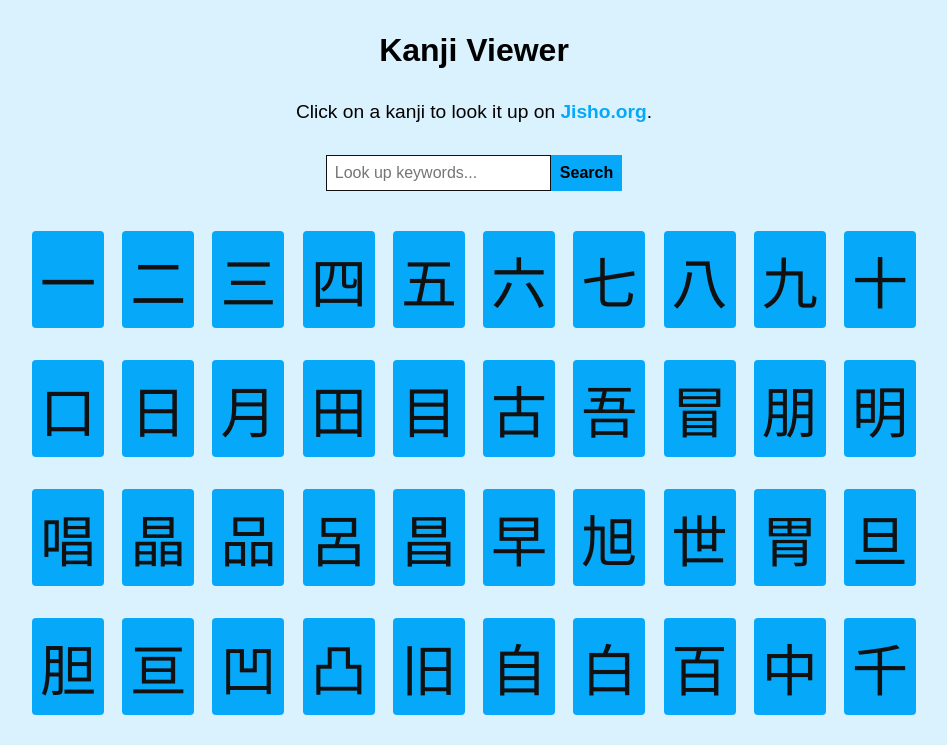
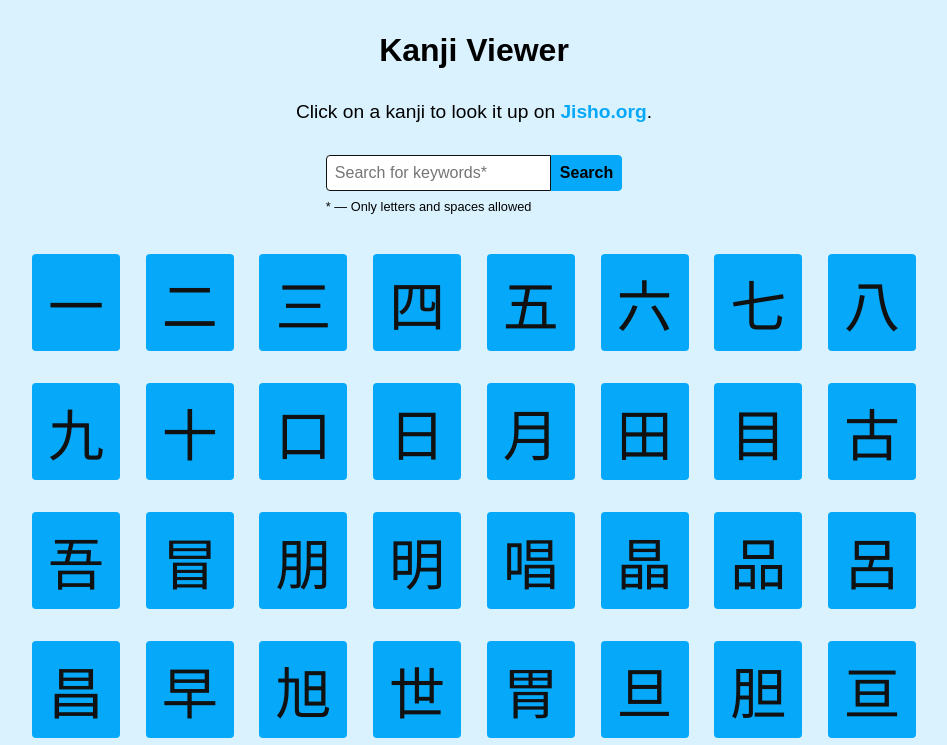
Before and after one commit to Christopher-Cannon/kanji-viewer, a Vue app: page / in a window 1280 px wide. Shown: the top 745 px of the page, without its empty margins (166-1113 px from the left). Built offline with nearby package versions, Linux system fonts and the light colour scheme.

Commit message:
Keyword search is now case-insensitive, add basic search validation, styling update

```diff
--- a/src/App.vue
+++ b/src/App.vue
@@ -28,7 +28,7 @@ export default {
   },
   methods: {
     filterKanji(criteria) {
-      const newKanji = KanjiList.filter(k =>  k.keyword.startsWith(criteria.criteria) ? k : false);
+      const newKanji = KanjiList.filter(k =>  k.keyword.toLowerCase().startsWith(criteria.criteria.toLowerCase()) ? k : false);
 
       this.kanji = newKanji;
     }
--- a/src/components/FilterKanji.vue
+++ b/src/components/FilterKanji.vue
@@ -1,8 +1,9 @@
 <template>
   <div class="filter-search">
     <form @submit="filter">
-      <input type="text" v-model="criteria" name="criteria" placeholder="Look up keywords...">
+      <input type="text" v-model="criteria" name="criteria" pattern="[A-Za-z ]+" placeholder="Search for keywords*">
       <input type="submit" value="Search" class="btn">
+      <span>* &mdash; Only letters and spaces allowed</span>
     </form>
   </div>
 </template>
@@ -51,6 +52,8 @@ input {
 }
 
 input[type="text"] {
+  border-bottom-left-radius: 0.25rem;
+  border-top-left-radius: 0.25rem;
   flex: 10;
 }
 
@@ -61,6 +64,8 @@ input:focus {
 .btn {
   background-color: hsl(200, 95%, 50%);
   border: 1px solid hsl(200, 95%, 50%);
+  border-bottom-right-radius: 0.25rem;
+  border-top-right-radius: 0.25rem;
   cursor: pointer;
   flex: 2;
   font-weight: bold;
@@ -70,4 +75,10 @@ input:focus {
   background-color: hsl(200, 95%, 65%);
   border: 1px solid hsl(200, 95%, 65%);
 }
+
+form > span {
+  display: block;
+  font-size: 0.8rem;
+  margin-top: 0.5rem;
+}
 </style>
--- a/src/components/Kanji.vue
+++ b/src/components/Kanji.vue
@@ -25,7 +25,7 @@ export default {
   color: #111;
   font-size: 3.5rem;
   margin: 1rem 0.5rem;
-  padding: 0.5rem;
+  padding: 0.5rem 1rem;
   text-align: center;
   transition: 0.15s;
 }
```
Also changed, not shown: 7 other files (tests, documents, lock files or other folders).
